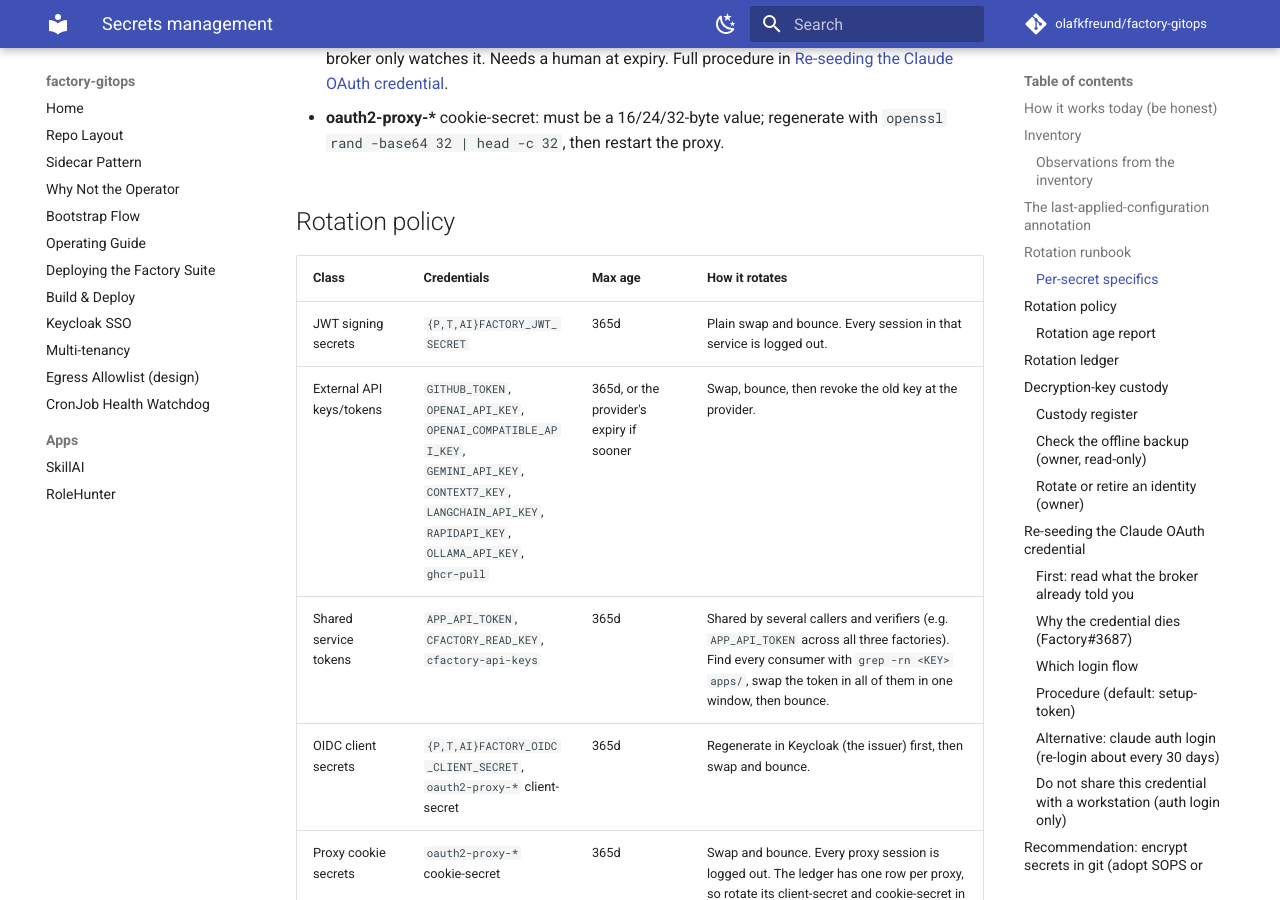
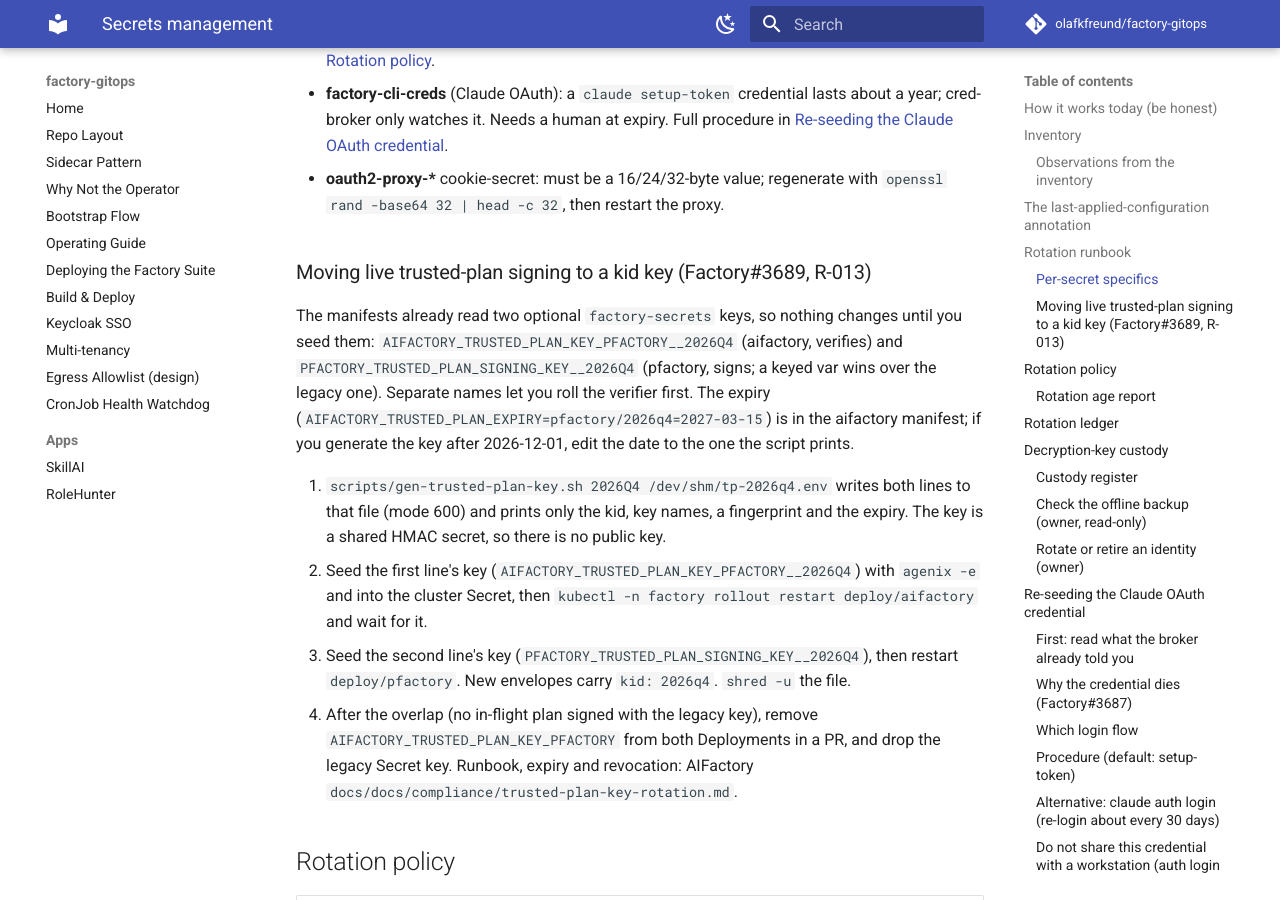
Before and after one commit to olafkfreund/factory-gitops, an MkDocs documentation site: the page built from docs/secrets-management.md, in a window 1280 px wide and 900 px high, scrolled down 5530 px. Built offline with MkDocs 1.6.1 and Material for MkDocs 9.7.7, drawn with Linux system fonts in a browser that asks for light colours; comment, search, counter and statistics services are not loaded; some of the changed text lies outside the part shown.

Commit message:
feat(trusted-plan): optional kid key wiring and generation script (Factory#3689)
Co-Authored-By: Claude Opus 5.5 <noreply@anthropic.com>
Claude-Session: https://claude.ai/code/session_01WtDyDqabJ8SR4gD3ubwYx1

```diff
--- a/docs/secrets-management.md
+++ b/docs/secrets-management.md
@@ -47,7 +47,7 @@ All are namespace `factory` and seeded via agenix on p510 unless noted.
 
 | Secret | Keys | Consumers | Rotation owner / mechanism |
 |--------|------|-----------|----------------------------|
-| `factory-secrets` | POSTGRES_PASSWORD, GITHUB_TOKEN, APP_API_TOKEN, CFACTORY_READ_KEY, AIFACTORY_TRUSTED_PLAN_KEY_PFACTORY, PFACTORY_CONTRACT_SIGNING_KEY__PF-2026-10 (Ed25519 seed, TFactory#1432), {PFACTORY,TFACTORY,AIFACTORY}_JWT_SECRET, {PFACTORY,TFACTORY,AIFACTORY}_OIDC_CLIENT_SECRET, OPENAI_API_KEY, OPENAI_COMPATIBLE_API_KEY, GEMINI_API_KEY, CONTEXT7_KEY, LANGCHAIN_API_KEY, RAPIDAPI_KEY, CLAUDE_CODE_OAUTH_TOKEN, OLLAMA_API_KEY, CFACTORY_AUDIT_HMAC_SECRET, CFACTORY_CREDENTIAL_KEY, KMS_FERNET_KEY (aifactory at-rest key; rotation re-encrypts, see AIFactory `python -m server.crypto`) | pfactory, tfactory, aifactory, cfactory, backups, keda triggerauth | Manual (agenix). The catch-all secret — highest blast radius. |
+| `factory-secrets` | POSTGRES_PASSWORD, GITHUB_TOKEN, APP_API_TOKEN, CFACTORY_READ_KEY, AIFACTORY_TRUSTED_PLAN_KEY_PFACTORY (+ optional `__2026Q4` and `PFACTORY_TRUSTED_PLAN_SIGNING_KEY__2026Q4`, Factory#3689), PFACTORY_CONTRACT_SIGNING_KEY__PF-2026-10 (Ed25519 seed, TFactory#1432), {PFACTORY,TFACTORY,AIFACTORY}_JWT_SECRET, {PFACTORY,TFACTORY,AIFACTORY}_OIDC_CLIENT_SECRET, OPENAI_API_KEY, OPENAI_COMPATIBLE_API_KEY, GEMINI_API_KEY, CONTEXT7_KEY, LANGCHAIN_API_KEY, RAPIDAPI_KEY, CLAUDE_CODE_OAUTH_TOKEN, OLLAMA_API_KEY, CFACTORY_AUDIT_HMAC_SECRET, CFACTORY_CREDENTIAL_KEY, KMS_FERNET_KEY (aifactory at-rest key; rotation re-encrypts, see AIFactory `python -m server.crypto`) | pfactory, tfactory, aifactory, cfactory, backups, keda triggerauth | Manual (agenix). The catch-all secret — highest blast radius. |
 | `minio-creds` | S3_ACCESS_KEY, S3_SECRET_KEY | minio, minio bucket-init, pfactory, tfactory, aifactory, backups | Manual (agenix). Rotate = recreate + bounce minio and every consumer. |
 | `minio-kms` | MINIO_KMS_SECRET_KEY | minio | Manual (agenix). The object-encryption KEK — see docs/encryption-at-rest.md; compromise-only rotation, see [Rotation policy](#rotation-policy). |
 | `factory-cli-creds` | claude-credentials.json (+ codex/copilot/gemini keys) | pfactory, tfactory, aifactory (mounted) | Claude credential: `claude setup-token` (about 1 year) re-seeded by hand; cred-broker (`apps/cred-broker`) watches the expiry and refreshes only an `auth login` credential. Others manual. |
@@ -190,6 +190,25 @@ General shape for the manual (agenix) secrets:
 
 - **oauth2-proxy-\*** cookie-secret: must be a 16/24/32-byte value; regenerate
   with `openssl rand -base64 32 | head -c 32`, then restart the proxy.
+
+### Moving live trusted-plan signing to a kid key (Factory#3689, R-013)
+
+The manifests already read two optional `factory-secrets` keys, so nothing changes until you seed them:
+`AIFACTORY_TRUSTED_PLAN_KEY_PFACTORY__2026Q4` (aifactory, verifies) and
+`PFACTORY_TRUSTED_PLAN_SIGNING_KEY__2026Q4` (pfactory, signs; a keyed var wins over the legacy one).
+Separate names let you roll the verifier first. The expiry
+(`AIFACTORY_TRUSTED_PLAN_EXPIRY=pfactory/2026q4=2027-03-15`) is in the aifactory manifest; if you
+generate the key after 2026-12-01, edit the date to the one the script prints.
+
+1. `scripts/gen-trusted-plan-key.sh 2026Q4 /dev/shm/tp-2026q4.env` writes both lines to that file (mode 600)
+   and prints only the kid, key names, a fingerprint and the expiry. The key is a shared HMAC secret, so there is no public key.
+2. Seed the first line's key (`AIFACTORY_TRUSTED_PLAN_KEY_PFACTORY__2026Q4`) with `agenix -e` and into the cluster
+   Secret, then `kubectl -n factory rollout restart deploy/aifactory` and wait for it.
+3. Seed the second line's key (`PFACTORY_TRUSTED_PLAN_SIGNING_KEY__2026Q4`), then restart `deploy/pfactory`.
+   New envelopes carry `kid: 2026q4`. `shred -u` the file.
+4. After the overlap (no in-flight plan signed with the legacy key), remove `AIFACTORY_TRUSTED_PLAN_KEY_PFACTORY`
+   from both Deployments in a PR, and drop the legacy Secret key. Runbook, expiry and revocation:
+   AIFactory `docs/docs/compliance/trusted-plan-key-rotation.md`.
 
 ## Rotation policy
 
```
Also changed, not shown: 3 other files.
